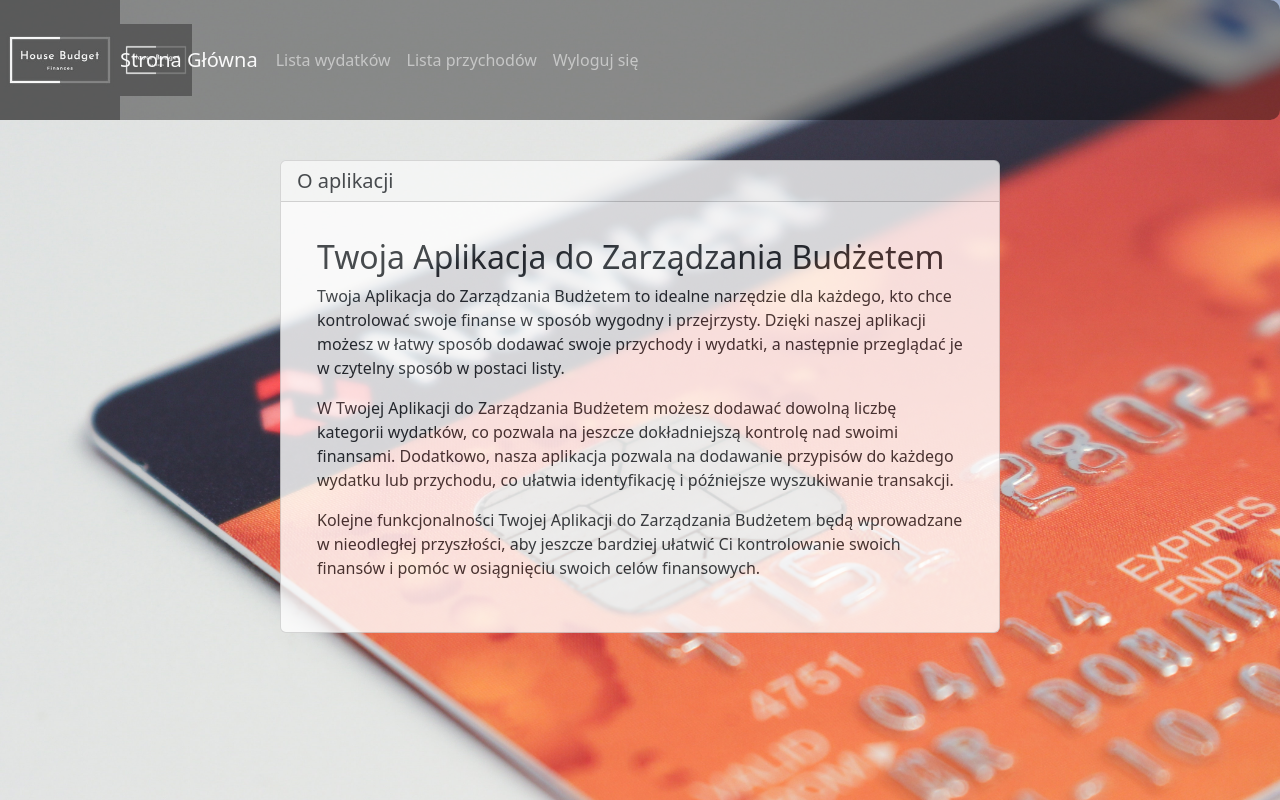
After one commit to lukaszzych84/House_budget, a Django app: page /about/ in a window 1280 px wide. The commit adds this page. Run offline with Django 4.2, Linux system fonts and the light colour scheme; the visitor is signed in with stand-in values (Sample User, id 1); some libraries are stand-ins or nearby versions.

Commit message:
Add ABOUUT site and main LOGO

```diff
--- /dev/null
+++ b/budget/templates/budget/about.html
@@ -0,0 +1,40 @@
+{% extends 'base.html' %}
+{% load static %}
+{% block content %}
+<head>
+  <style>
+    .app-description {
+      background-color: rgba(255, 255, 255, 0.8);
+      padding: 20px;
+      border-radius: 10px;
+    }
+  </style>
+</head>
+<style>
+  body {
+    background-image: url('/static/images/about1.jpg');
+    background-size: cover;
+    opacity: 0.8;
+  }
+</style>
+
+
+<div class="container">
+  <div class="row justify-content-center">
+    <div class="col-lg-8">
+      <div class="card my-4">
+        <h5 class="card-header">O aplikacji</h5>
+        <div class="card-body">
+          <div class="app-description" style="background-color: rgba(255, 255, 255, 0.8);">
+            <h2>Twoja Aplikacja do Zarządzania Budżetem</h2>
+            <p>Twoja Aplikacja do Zarządzania Budżetem to idealne narzędzie dla każdego, kto chce kontrolować swoje finanse w sposób wygodny i przejrzysty. Dzięki naszej aplikacji możesz w łatwy sposób dodawać swoje przychody i wydatki, a następnie przeglądać je w czytelny sposób w postaci listy.</p>
+            <p>W Twojej Aplikacji do Zarządzania Budżetem możesz dodawać dowolną liczbę kategorii wydatków, co pozwala na jeszcze dokładniejszą kontrolę nad swoimi finansami. Dodatkowo, nasza aplikacja pozwala na dodawanie przypisów do każdego wydatku lub przychodu, co ułatwia identyfikację i późniejsze wyszukiwanie transakcji.</p>
+            <p>Kolejne funkcjonalności Twojej Aplikacji do Zarządzania Budżetem będą wprowadzane w nieodległej przyszłości, aby jeszcze bardziej ułatwić Ci kontrolowanie swoich finansów i pomóc w osiągnięciu swoich celów finansowych.</p>
+          </div>
+        </div>
+      </div>
+    </div>
+  </div>
+</div>
+
+{% endblock %}
--- a/budget/urls.py
+++ b/budget/urls.py
@@ -14,10 +14,11 @@ urlpatterns = [
     path('income/<int:income_id>/delete/', views.delete_income, name='income_delete'),
     path('expense/<int:expense_id>/delete/', views.delete_expense, name='expense_delete'),
     path('expense/<int:pk>/update/', views.ExpenseUpdateView.as_view(), name='expense_edit'),
-    path('income/<int:pk>/update/', views.IncomeUpdateView.as_view(), name='income_edit')
+    path('income/<int:pk>/update/', views.IncomeUpdateView.as_view(), name='income_edit'),
+    path('about/', views.about, name='about')
 
 
 
 
-    # path('base/', views.base)
+    # path('base/', views.base),
 ]
--- a/budget/views.py
+++ b/budget/views.py
@@ -165,3 +165,6 @@ class ExpenseUpdateView(LoginRequiredMixin, UpdateView):
 
 # def base(request):
 #     return render(request, template_name='base.html')
+
+def about(request):
+    return render(request, 'budget/about.html')
--- a/static/style/main.css
+++ b/static/style/main.css
@@ -1,6 +1,6 @@
 .logo {
-    width: 50px;
-    height: 50px;
+    width: 30px;
+    height: 30px;
 }
 
 body {
@@ -60,3 +60,28 @@ input[type="submit"] {
 input[type="submit"]:hover {
     background-color: #45a049;
 }
+.navbar-brand {
+  display: flex;
+  align-items: center;
+  padding: 0;
+  margin-right: 10px;
+  height: 70%;
+  background-image: url('static/images/Free_Sample_By_Wix.jpg');
+  background-size: contain;
+  background-repeat: no-repeat;
+  background-position: left center;
+}
+
+.navbar-brand img {
+  max-height: 80%;
+}
+
+.navbar {
+  height: 120px;
+}
+
+
+.app-description {
+  background-color: rgba(255, 255, 255, 0.8);
+  padding: 20px;
+}
--- a/templates/base.html
+++ b/templates/base.html
@@ -19,7 +19,7 @@
 </head>
 <body>
     <nav class="navbar navbar-expand-lg navbar-dark bg-primary">
-        <img src="{% static 'images/logo.png' %}" height="100" width="100">
+        <img src="{% static 'images/Free_Sample_By_Wix.jpg' %}" width="120" height="120">
         <a class="navbar-brand" href="{% url 'home' %}">Strona Główna</a>
         <button class="navbar-toggler" type="button" data-toggle="collapse" data-target="#navbarNav"
             aria-controls="navbarNav" aria-expanded="false" aria-label="Toggle navigation">
@@ -44,6 +44,9 @@
                 <li class="nav-item">
                     <a class="nav-link" href="{% url 'register' %}">Zarejestruj się</a>
                 </li>
+                    <li class="nav-item">
+                    <a class="nav-link" href="{% url 'about' %}">O aplikacji</a>
+                </li>
                 {% endif %}
             </ul>
         </div>
```
Also changed, not shown: static/images/Free_Sample_By_Wix.jpg (added), static/images/about1.jpg (added).
